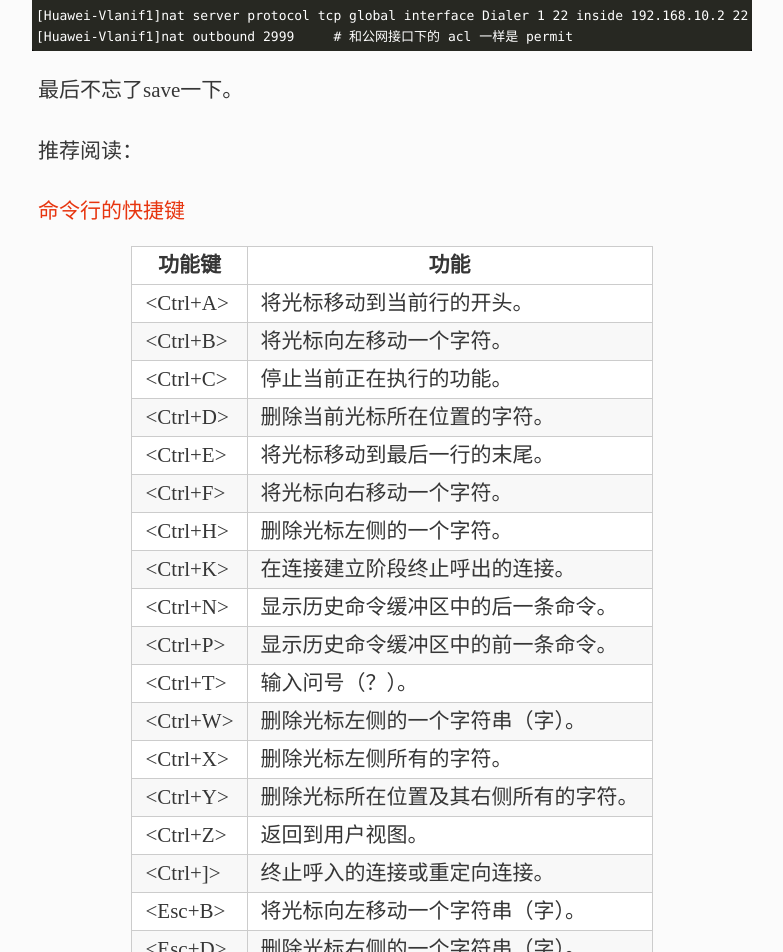
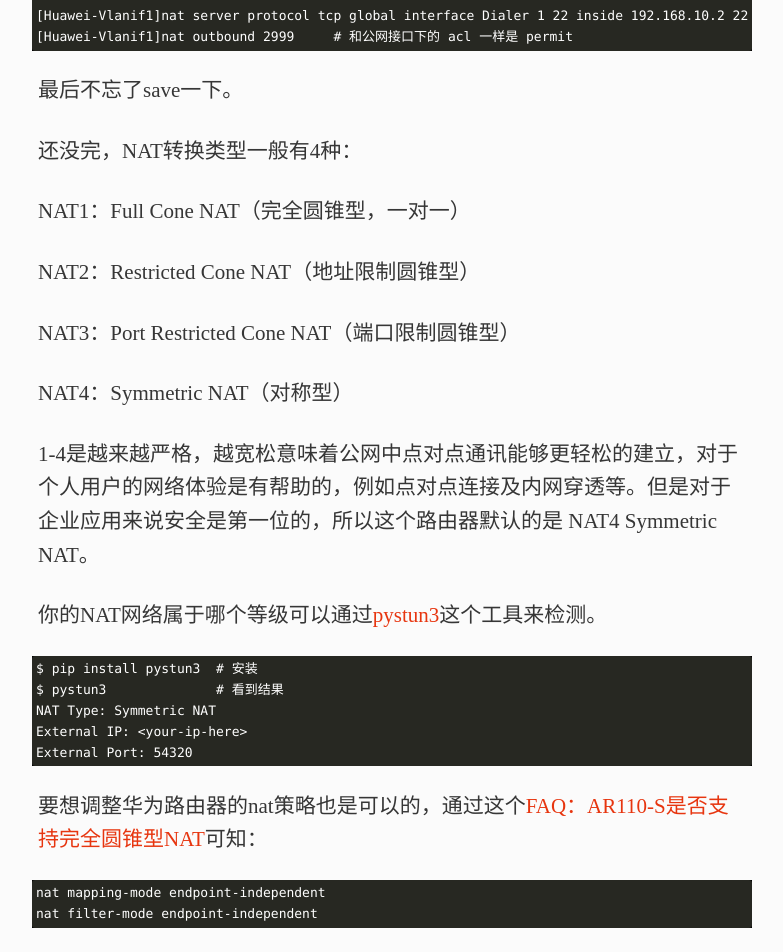
Before and after one commit to xavierskip/xavierskip.github.io, a Jekyll site: the page built from _posts/2023-2-19-nat-config.md, in a window 1280 px wide and 1400 px high, scrolled down 1785 px. Shown: the top 952 px of the window, without its empty margins (248-1031 px from the left). Built offline with Jekyll 4.4.1, drawn with Linux system fonts in a browser that asks for light colours; comment, search, counter and statistics services are not loaded; some of the changed text lies outside the part shown.

Commit message:
Update 2023-2-19-nat-config.md

````diff
--- a/_posts/2023-2-19-nat-config.md
+++ b/_posts/2023-2-19-nat-config.md
@@ -51,8 +51,46 @@ return
 ```
 最后不忘了save一下。
 
+还没完，NAT转换类型一般有4种：
 
-推荐阅读：
+NAT1：Full Cone NAT（完全圆锥型，一对一）
+
+NAT2：Restricted Cone NAT（地址限制圆锥型）
+
+NAT3：Port Restricted Cone NAT（端口限制圆锥型）
+
+NAT4：Symmetric NAT（对称型）
+
+1-4是越来越严格，越宽松意味着公网中点对点通讯能够更轻松的建立，对于个人用户的网络体验是有帮助的，例如点对点连接及内网穿透等。但是对于企业应用来说安全是第一位的，所以这个路由器默认的是 NAT4 Symmetric NAT。
+
+你的NAT网络属于哪个等级可以通过[pystun3](https://pypi.org/project/pystun3/)这个工具来检测。
+
+```
+$ pip install pystun3  # 安装
+$ pystun3              # 看到结果
+NAT Type: Symmetric NAT
+External IP: <your-ip-here>
+External Port: 54320
+```
+
+要想调整华为路由器的nat策略也是可以的，通过这个[FAQ：AR110-S是否支持完全圆锥型NAT](https://support.huawei.com/enterprise/zh/knowledge/KB1001421792)可知：
+
+```
+nat mapping-mode endpoint-independent
+nat filter-mode endpoint-independent
+```
+
+配置这两个命令即可。注意，配置策略后并不会立即生效，重启吧。
+
+关于NAT等级、NAT的原理、如何穿透NAT这就是不是几句话能够说明白的，想了解的可以看下面的一些资料：
+
+ - [NAT 原理以及 UDP 穿透](https://paper.seebug.org/1561/)
+ - [[译] NAT 穿透是如何工作的：技术原理及企业级实践（Tailscale, 2020）](https://arthurchiao.art/blog/how-nat-traversal-works-zh)
+ - [[译] NAT - 网络地址转换（2016）](http://arthurchiao.art/blog/nat-zh/)
+ - [穿越防火牆技術](http://www.cs.nccu.edu.tw/~lien/Writing/NGN/firewall.htm)
+ - [Peer-to-Peer Communication Across Network Address Translators](https://bford.info/pub/net/p2pnat/)
+
+其他：
 
 [命令行的快捷键](https://support.huawei.com/enterprise/zh/doc/EDOC1100041711/36ae01a3)
 
````
Also changed, not shown: other parts of _posts/2023-2-19-nat-config.md (+3 -1 lines).
